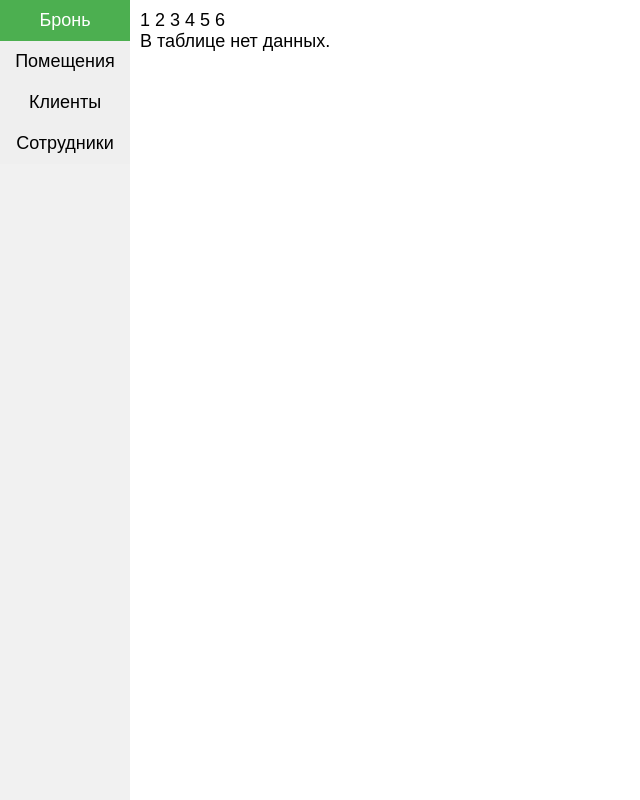
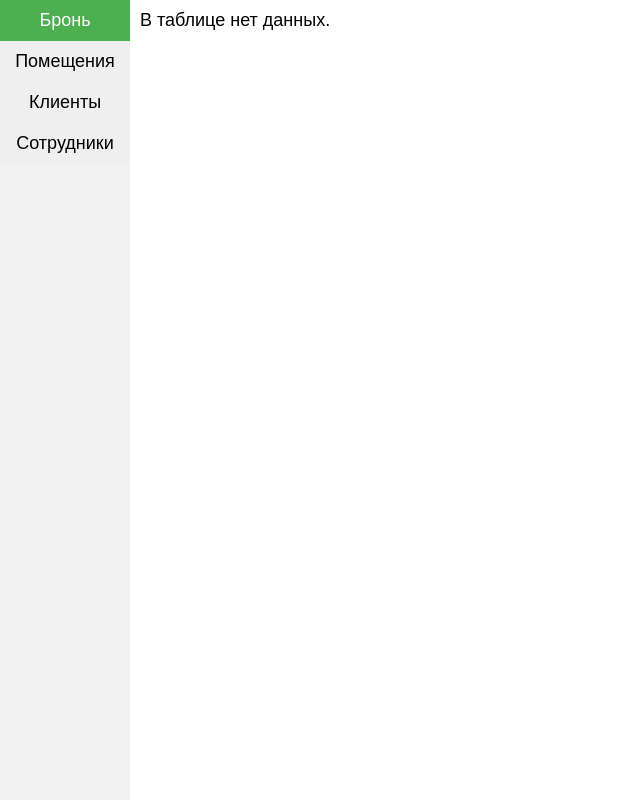
Before and after one commit to DeLi0v/RMbooking, a PHP site: page / in a window 1280 px wide. Shown: the whole page, without its empty margins (0-640 px from the left). Run offline with PHP 8.4, Linux system fonts and the light colour scheme; data that the repository does not hold is empty.

Commit message:
fix booking select

```diff
--- a/pages/booking.php
+++ b/pages/booking.php
@@ -1,15 +1,3 @@
-
-    <tr>
-        <td>1</td>
-        <td>2</td>
-        <td>3</td>
-        <td>4</td>
-        <td>5</td>
-        <td>6</td>
-    </tr>
-</table>
-
-
 <?php
     require_once("connect.php");
 
@@ -24,7 +12,7 @@
                 booking_date AS booking_date,
                 booking_time_begin AS booking_time_begin,
                 booking_time_end AS booking_time_end,
-                sum AS sum,
+                sum AS sum
             FROM Booking";
 
     $result = mysqli_query($conn, $sql);
--- a/pages/clients.php
+++ b/pages/clients.php
@@ -18,7 +18,6 @@
     if (mysqli_num_rows($result) > 0) { ?>
         <table>
         <tr>
-            <th>id</th>
             <th>Фамилия</th>
             <th>Имя</th>
             <th>Отчество</th>
```
